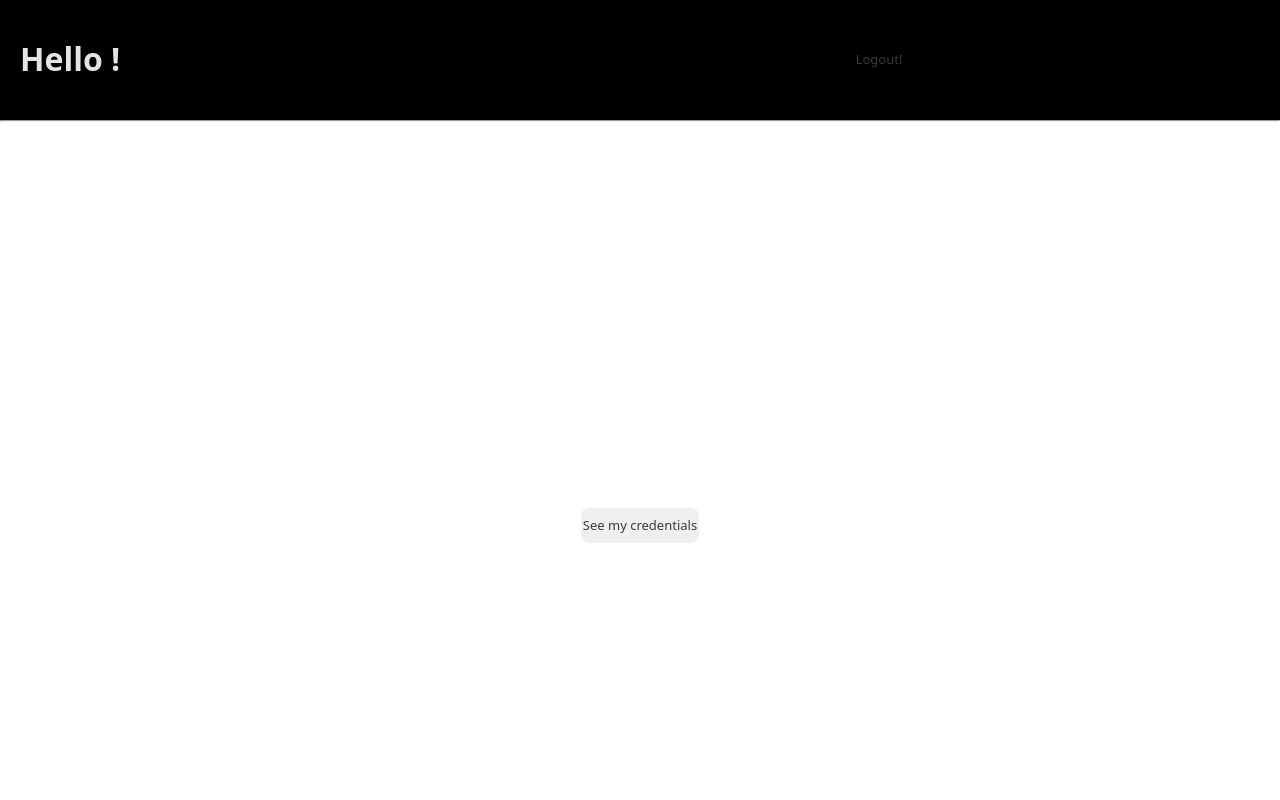
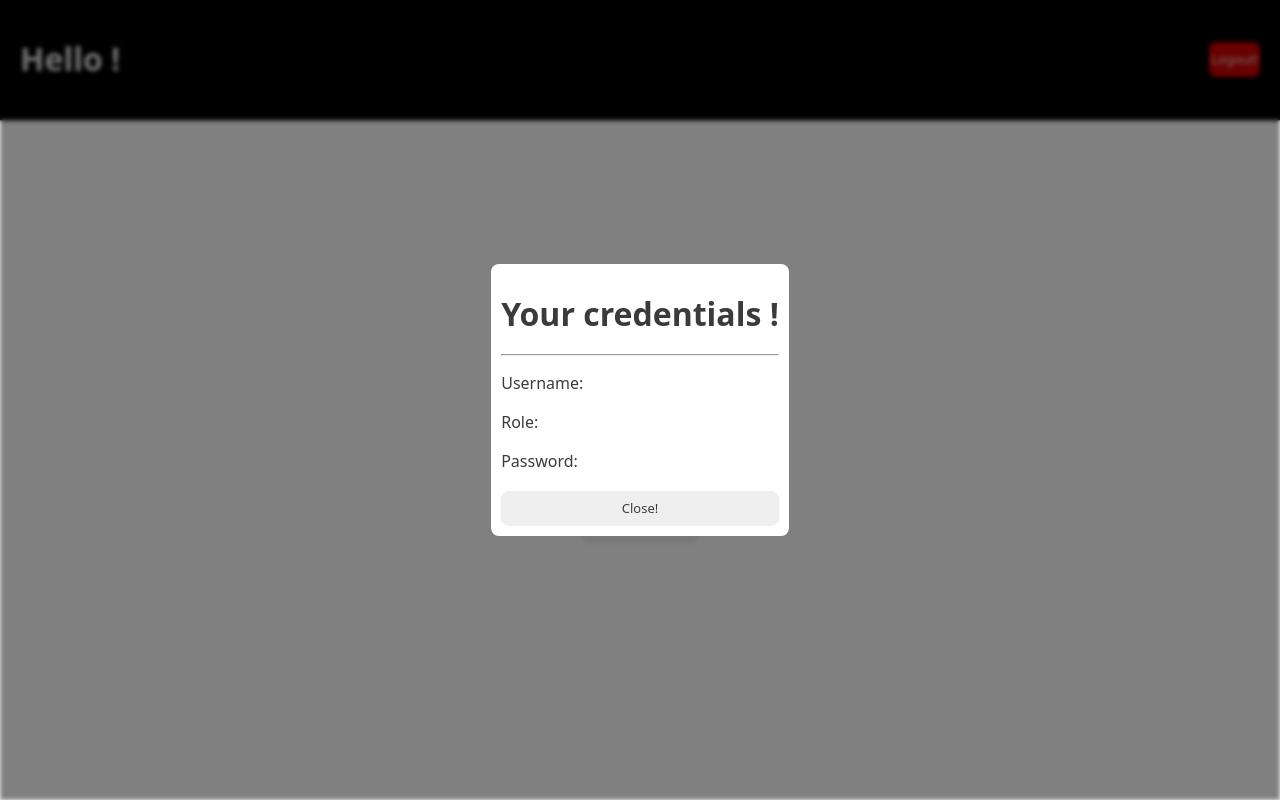
Before and after one commit to SergeMezui16/auca-web-tech, a plain HTML site: page ServletWebApp/WebContent/index.html in a window 1280 px wide. Both pictures are taken after a click on the button "See my credentials". Shown: the top 800 px of the page. Drawn offline with nearby package versions, Linux system fonts and the light colour scheme.

Commit message:
add some styles

```diff
--- a/ServletWebApp/WebContent/style/index.css
+++ b/ServletWebApp/WebContent/style/index.css
@@ -111,6 +111,11 @@ body {
   color: var(--secondary-foreground);
 }
 
+.btn.btn-danger {
+  background-color: var(--destructive);
+  color: var(--primary-foreground);
+}
+
 .btn.w-full {
   width: 100%;
 }
@@ -146,7 +151,16 @@ body {
   flex-direction: column;
 }
 
-.form-control input {
+.form-checkbox {
+  display: flex;
+  flex-direction: row;
+  width: 100%;
+  gap: 2px;
+  align-items: center;
+  justify-content: start;
+}
+
+.form-control input, .form-control select {
   padding: 10px;
   border: var(--input) 1px solid;
   border-radius: var(--radius);
@@ -172,6 +186,10 @@ header h1 {
   color: var(--primary-foreground);
 }
 
+header h2 {
+  color: var(--primary-foreground);
+}
+
 header div {
   flex: 1;
   list-style: none;
@@ -181,8 +199,33 @@ header div {
   align-items: center;
   gap: 7px;
   width: 100%;
+  justify-items: end;
+  justify-content: end;
 }
 
 header span {
   color: var(--primary-foreground);
 }
+
+/****  MODAL ***/
+.modal-box {
+  backdrop-filter: brightness(50%) blur(2px);
+  position: absolute;
+  z-index: 10;
+  top: 0;
+  left: 0;
+  width: 100%;
+  height: 100vh;
+  display: flex;
+  justify-content: center;
+  align-items: center;
+}
+
+.modal {
+  margin: auto;
+  padding: 10px;
+  background: var(--background);
+  border: var(--border);
+  border-radius: var(--radius);
+  height: fit-content;
+}
```
